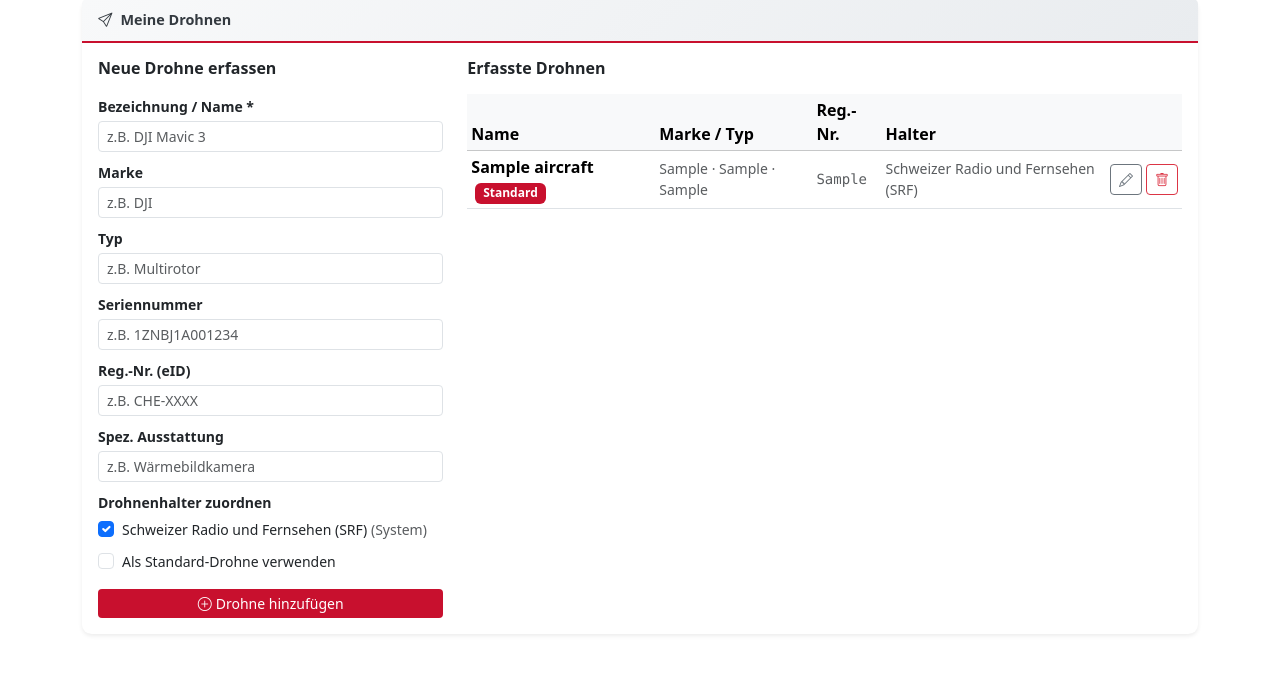
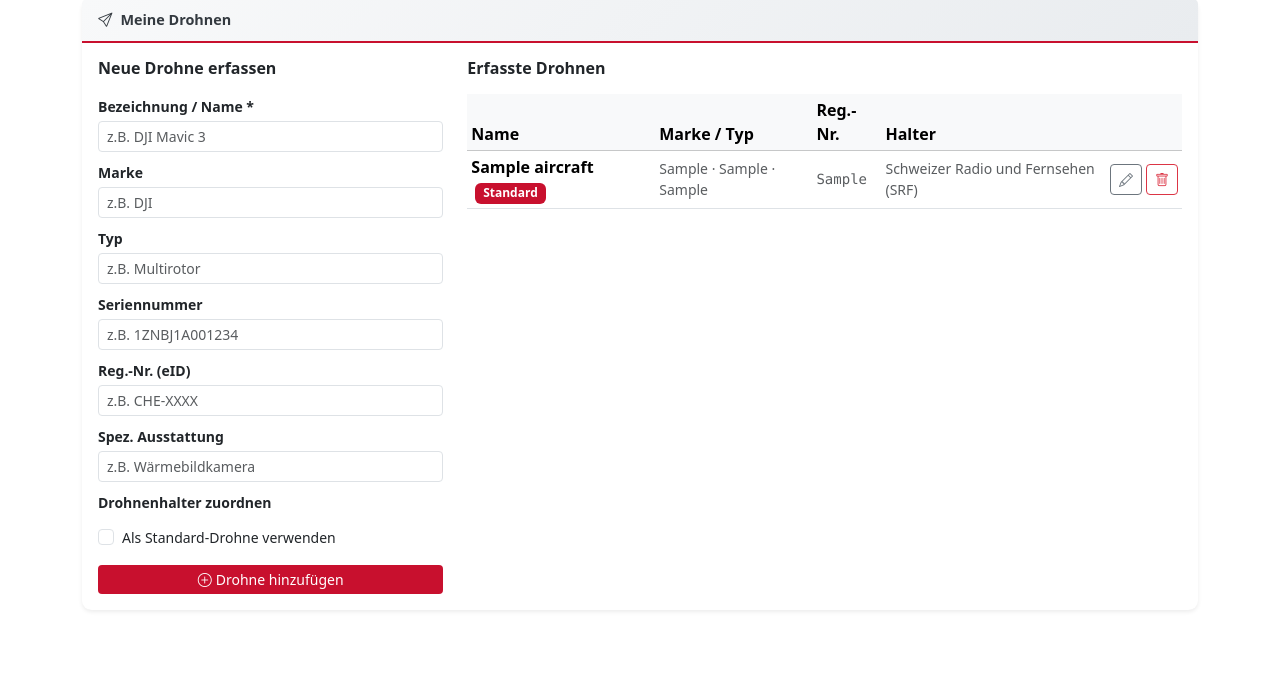
Before and after one commit to urswilli/drohnenprotokoll-tool, a Flask app: page /profile in a window 1280 px wide. Shown: the part 927-1609 px from the top of the page. After the commit the page ends 1538 px from the top, so only its background shows below. Run offline with Flask 3, Linux system fonts and the light colour scheme; the visitor is signed in with stand-in values (Sample User, id 1); data comes from the database, SQL or seed files in the repository; tables that the repository leaves empty hold one stand-in row (values such as "Sample post").

Commit message:
fix: SRG-Drohnen zuverlässig ausblenden, SRF-Halter nicht für eigene Drohnen
- filterDrones() versteckt zusätzlich jede Option in srgDronesGroup
  (hidden auf <optgroup> allein ist browser-inkonsistent)
- Profil: Systemhalter SRF aus Halter-Checkboxen für eigene Drohnen entfernt
  (add_aircraft-Formular + editAircraftModal)
- app.py: holder_id=1 wird serverseitig gefiltert; kein Fallback mehr auf SRF

Co-Authored-By: Claude Sonnet 4.6 <noreply@anthropic.com>

```diff
--- a/app.py
+++ b/app.py
@@ -1031,7 +1031,7 @@ def profile():
                      request.form.get('ac_equip', ''),
                      is_default))
                 new_ac_id = cur.lastrowid
-                holder_ids = request.form.getlist('holder_ids[]') or ['1']
+                holder_ids = [h for h in request.form.getlist('holder_ids[]') if str(h) != '1']
                 for hid in holder_ids:
                     try:
                         conn.execute(
@@ -1054,7 +1054,7 @@ def profile():
                      request.form.get('ac_reg', ''),
                      request.form.get('ac_equip', ''),
                      ac_id, user_id))
-                holder_ids = request.form.getlist('holder_ids[]') or ['1']
+                holder_ids = [h for h in request.form.getlist('holder_ids[]') if str(h) != '1']
                 conn.execute('DELETE FROM aircraft_holder_map WHERE aircraft_id=?', (ac_id,))
                 for hid in holder_ids:
                     try:
--- a/templates/profile.html
+++ b/templates/profile.html
@@ -221,14 +221,12 @@
           </div>
           <div class="mb-2">
             <label class="form-label fw-semibold small mb-1">Drohnenhalter zuordnen</label>
-            {% for h in drone_holders %}
+            {% for h in drone_holders if h.user_id is not none %}
             <div class="form-check">
               <input class="form-check-input" type="checkbox" name="holder_ids[]"
                      value="{{ h.id }}" id="newAcHolder{{ h.id }}"
                      {% if loop.first %}checked{% endif %}>
-              <label class="form-check-label small" for="newAcHolder{{ h.id }}">
-                {{ h.name }}{% if h.user_id is none %} <span class="text-muted">(System)</span>{% endif %}
-              </label>
+              <label class="form-check-label small" for="newAcHolder{{ h.id }}">{{ h.name }}</label>
             </div>
             {% endfor %}
           </div>
@@ -392,13 +390,11 @@
           </div>
           <div class="mb-3">
             <label class="form-label fw-semibold">Drohnenhalter zuordnen</label>
-            {% for h in drone_holders %}
+            {% for h in drone_holders if h.user_id is not none %}
             <div class="form-check">
               <input class="form-check-input edit-ac-holder" type="checkbox" name="holder_ids[]"
                      value="{{ h.id }}" id="editAcHolder{{ h.id }}">
-              <label class="form-check-label small" for="editAcHolder{{ h.id }}">
-                {{ h.name }}{% if h.user_id is none %} <span class="text-muted">(System)</span>{% endif %}
-              </label>
+              <label class="form-check-label small" for="editAcHolder{{ h.id }}">{{ h.name }}</label>
             </div>
             {% endfor %}
           </div>
```
Also changed, not shown: templates/form.html (+5 -2 lines).
